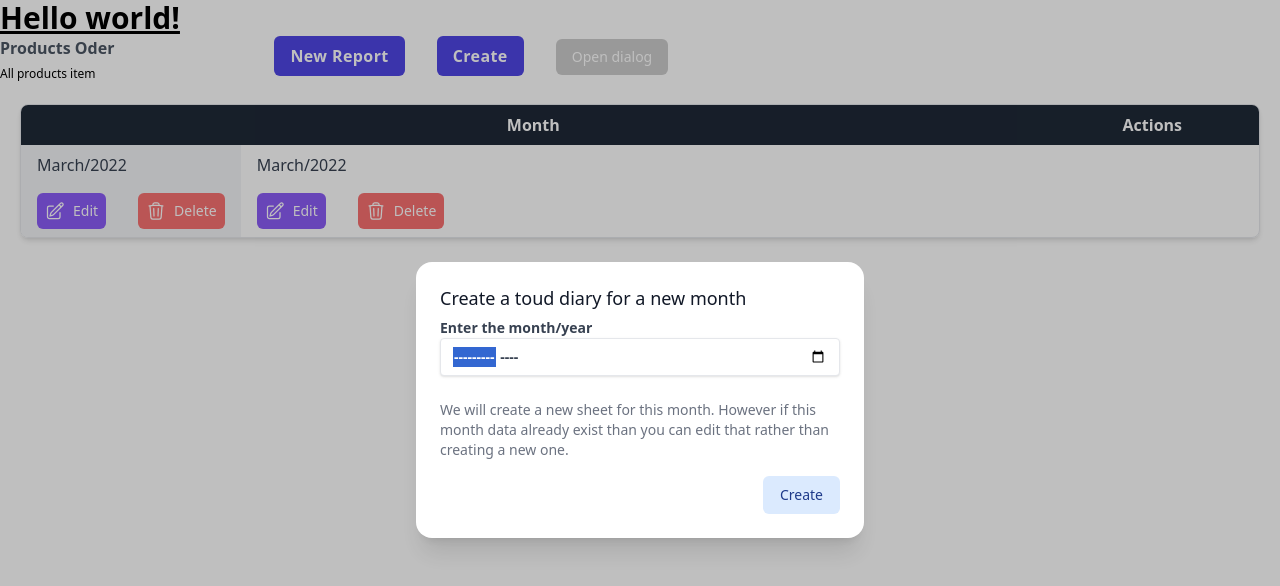
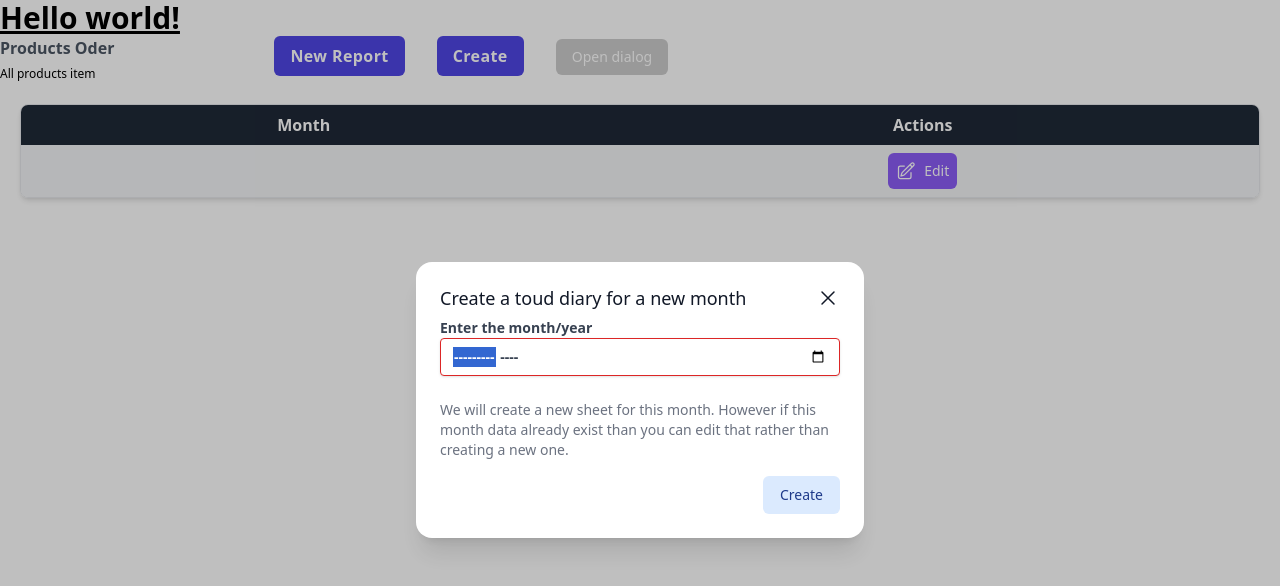
Before and after one commit to vipansh/tour-diary, a Next.js app: page / in a window 1280 px wide. Both pictures are taken after a click on the button "Open dialog". Shown: the top 586 px of the page. Built offline with nearby package versions, Linux system fonts and the light colour scheme.

Commit message:
update:month name add and deleted func added

```diff
--- a/components/form/index.tsx
+++ b/components/form/index.tsx
@@ -3,9 +3,7 @@ import React from "react";
 type Props = {};
 
 const Form = ({}: Props) => {
-  return <div>
-
-  </div>;
+  return <div></div>;
 };
 
 export default Form;
--- a/components/header/Header.tsx
+++ b/components/header/Header.tsx
@@ -1,5 +1,5 @@
-import React from "react";
-
+import React, { useEffect, useRef } from "react";
+import { ToastContainer, toast } from "react-toastify";
 type Props = {};
 
 const Header = (props: Props) => {
@@ -42,6 +42,8 @@ export default Header;
 
 import { Dialog, Transition } from "@headlessui/react";
 import { Fragment, useState } from "react";
+import { useTourDiaryDetails } from "../../data";
+import { format } from "date-fns";
 
 type MyModalProps = {
   isOpen: boolean;
@@ -49,8 +51,72 @@ type MyModalProps = {
 };
 
 function MyModal({ isOpen, closeModal }: MyModalProps) {
+  const inputRef = useRef<HTMLInputElement>(null);
+  const { details, addMonth } = useTourDiaryDetails();
+
+  const [error, setError] = useState({
+    showError: false,
+    message: "",
+  });
+
+  const notify = () => {
+    setError({
+      showError: true,
+      message: "This field is required",
+    });
+    toast("Enter the month and year");
+  };
+
+  function hasMonth(newMonth: string): boolean {
+    // Iterate over the elements in the props array
+    for (const prop of details) {
+      // Check if the monthName property is defined in the prop object
+      // and if the value of monthName is equal to the newMonth string
+      console.log(prop, prop.monthName, newMonth);
+      if (prop.monthName !== undefined && prop.monthName === newMonth) {
+        return true;
+      }
+    }
+    return false;
+  }
+
+  const creatNewFile = () => {
+    console.log("create a new file");
+    const value = (inputRef.current as HTMLInputElement).value;
+    if (value) {
+      if (details) {
+        if (hasMonth(format(new Date(value), "MMMM-yyyy"))) {
+          toast.error("Month and year already exist");
+          setError({
+            showError: true,
+            message: `${format(
+              new Date(value),
+              "MMMM-yyyy"
+            )} Month and year already exist`,
+          });
+          if (inputRef.current) {
+            inputRef.current.value = "";
+          }
+          return;
+        }
+        addMonth(value);
+        toast.success("Month and year sucessufly added");
+        closeModal();
+      } else {
+        addMonth(value);
+      }
+    } else {
+      notify();
+      console.log(value);
+    }
+  };
+
+  useEffect(() => {
+    inputRef.current?.focus();
+  }, []);
+
   return (
-    <>
+    <div>
       <Transition appear show={isOpen} as={Fragment}>
         <Dialog as="div" className="relative z-10" onClose={closeModal}>
           <Transition.Child
@@ -81,7 +147,24 @@ function MyModal({ isOpen, closeModal }: MyModalProps) {
                     as="h3"
                     className="text-lg font-medium leading-6 text-gray-900"
                   >
-                    Create a toud diary for a new month
+                    <div className="flex justify-between">
+                      Create a toud diary for a new month
+                      <svg
+                        xmlns="http://www.w3.org/2000/svg"
+                        fill="none"
+                        viewBox="0 0 24 24"
+                        stroke-width="1.5"
+                        stroke="currentColor"
+                        className="w-6 h-6 cursor-pointer"
+                        onClick={closeModal}
+                      >
+                        <path
+                          stroke-linecap="round"
+                          stroke-linejoin="round"
+                          d="M6 18L18 6M6 6l12 12"
+                        />
+                      </svg>
+                    </div>
                   </Dialog.Title>
                   <div className="mt-2">
                     <p className="text-sm text-gray-500">
@@ -92,10 +175,26 @@ function MyModal({ isOpen, closeModal }: MyModalProps) {
                         >
                           Enter the month/year
                           <input
-                            className="shadow appearance-none border rounded w-full py-2 px-3 text-gray-700 leading-tight focus:outline-none focus:shadow-outline"
+                            className={
+                              "shadow appearance-none border rounded w-full py-2 px-3 text-gray-700 leading-tight focus:outline-none focus:shadow-outline " +
+                              `${error ? " border-red-600" : ""}`
+                            }
                             id="month-year"
                             type="month"
+                            ref={inputRef}
+                            onChange={() => {
+                              error.showError &&
+                                setError({
+                                  showError: false,
+                                  message: "",
+                                });
+                            }}
                           />
+                          {error.showError && (
+                            <span className=" text-red-500">
+                              {error.message}
+                            </span>
+                          )}
                         </label>
                       </div>
                       We will create a new sheet for this month. However if this
@@ -108,7 +207,7 @@ function MyModal({ isOpen, closeModal }: MyModalProps) {
                     <button
                       type="button"
                       className="inline-flex justify-center rounded-md border border-transparent bg-blue-100 px-4 py-2 text-sm font-medium text-blue-900 hover:bg-blue-200 focus:outline-none focus-visible:ring-2 focus-visible:ring-blue-500 focus-visible:ring-offset-2"
-                      onClick={closeModal}
+                      onClick={creatNewFile}
                     >
                       Create
                     </button>
@@ -119,6 +218,6 @@ function MyModal({ isOpen, closeModal }: MyModalProps) {
           </div>
         </Dialog>
       </Transition>
-    </>
+    </div>
   );
 }
--- a/components/tabelData/DeleteButton.tsx
+++ b/components/tabelData/DeleteButton.tsx
@@ -1,10 +1,16 @@
 import React, { SVGProps } from "react";
 import { Fragment, useState } from "react";
 import { Dialog, Transition } from "@headlessui/react";
+import { useTourDiaryDetails } from "../../data";
+import { toast } from "react-toastify";
 
-type Props = {};
+type Props = {
+  monthName: string;
+};
 
-const DeleteButton = (props: Props) => {
+const DeleteButton = ({ monthName }: Props) => {
+  const { deleteMonth } = useTourDiaryDetails();
+
   let [isOpen, setIsOpen] = useState(false);
 
   function closeModal() {
@@ -14,6 +20,12 @@ const DeleteButton = (props: Props) => {
   function openModal() {
     setIsOpen(true);
   }
+
+  const deleteMonthData = () => {
+    toast.info(`${monthName} deleted successfully`);
+    deleteMonth(monthName);
+    closeModal();
+  };
 
   return (
     <>
@@ -43,41 +55,53 @@ const DeleteButton = (props: Props) => {
                 leaveTo="opacity-0 scale-95"
               >
                 <Dialog.Panel className="w-full max-w-md transform overflow-hidden rounded-2xl bg-white p-6 text-left align-middle shadow-xl transition-all">
-                  <Dialog.Description>
-                    <div className="text-center p-5 flex-auto justify-center">
+                  <Dialog.Title
+                    as="h3"
+                    className="text-lg font-medium leading-6 text-gray-900"
+                  >
+                    <div className="flex justify-between text-red-500">
+                      Are you sure you want to delete this data ?
                       <svg
                         xmlns="http://www.w3.org/2000/svg"
-                        className="w-16 h-16 flex items-center text-red-500 mx-auto"
-                        viewBox="0 0 20 20"
-                        fill="currentColor"
+                        fill="none"
+                        viewBox="0 0 24 24"
+                        stroke-width="1.5"
+                        stroke="currentColor"
+                        className="w-6 h-6 cursor-pointer"
+                        onClick={closeModal}
                       >
                         <path
-                          fill-rule="evenodd"
-                          d="M9 2a1 1 0 00-.894.553L7.382 4H4a1 1 0 000 2v10a2 2 0 002 2h8a2 2 0 002-2V6a1 1 0 100-2h-3.382l-.724-1.447A1 1 0 0011 2H9zM7 8a1 1 0 012 0v6a1 1 0 11-2 0V8zm5-1a1 1 0 00-1 1v6a1 1 0 102 0V8a1 1 0 00-1-1z"
-                          clip-rule="evenodd"
+                          stroke-linecap="round"
+                          stroke-linejoin="round"
+                          d="M6 18L18 6M6 6l12 12"
                         />
                       </svg>
-                      <h2 className="text-xl font-bold py-4 ">Are you sure?</h2>
-                      <p className="text-sm text-gray-500 px-8">
-                        Do you really want to delete your data? This process
-                        cannot be undone
+                    </div>
+                  </Dialog.Title>
+                  <div className="mt-2">
+                    <p className="text-sm text-gray-500">
+                      Are you sure you want to delete the data for {monthName}.
+                      This action cannot be undone and the data will be
+                      permanently deleted.
                     </p>
                   </div>
-                    <div className="p-3  mt-2 text-center space-x-4 md:block">
+
+                  <div className="mt-4 flex justify-end space-x-8">
                     <button
-                        className="mb-2 md:mb-0 bg-white px-5 py-2 text-sm shadow-sm font-medium tracking-wider border text-gray-600 rounded-full hover:shadow-lg hover:bg-gray-100"
+                      type="button"
+                      className="inline-flex justify-center rounded-md border border-transparent bg-blue-100 px-4 py-2 text-sm font-medium text-blue-900 hover:bg-blue-200 focus:outline-none focus-visible:ring-2 focus-visible:ring-blue-500 focus-visible:ring-offset-2"
                       onClick={closeModal}
                     >
-                        Cancel
+                      Back
                     </button>
                     <button
-                        className="mb-2 md:mb-0 bg-red-500 border border-red-500 px-5 py-2 text-sm shadow-sm font-medium tracking-wider text-white rounded-full hover:shadow-lg hover:bg-red-600"
-                        onClick={closeModal}
+                      type="button"
+                      className="inline-flex justify-center rounded-md border border-transparent bg-red-100 px-4 py-2 text-sm font-medium text-red-900 hover:bg-red-200 focus:outline-none focus-visible:ring-2 focus-visible:ring-red-500 focus-visible:ring-offset-2"
+                      onClick={deleteMonthData}
                     >
                       Delete
                     </button>
                   </div>
-                  </Dialog.Description>
                 </Dialog.Panel>
               </Transition.Child>
             </div>
@@ -110,14 +134,14 @@ const DeleteActiveIcon: React.FC<DeleteActiveIconProps> = (props) => {
       xmlns="http://www.w3.org/2000/svg"
       fill="none"
       viewBox="0 0 24 24"
-      stroke-width="1.5"
+      strokeWidth="1.5"
       stroke="currentColor"
       className="w-6 h-6"
       {...props}
     >
       <path
-        stroke-linecap="round"
-        stroke-linejoin="round"
+        strokeLinecap="round"
+        strokeLinejoin="round"
         d="M14.74 9l-.346 9m-4.788 0L9.26 9m9.968-3.21c.342.052.682.107 1.022.166m-1.022-.165L18.16 19.673a2.25 2.25 0 01-2.244 2.077H8.084a2.25 2.25 0 01-2.244-2.077L4.772 5.79m14.456 0a48.108 48.108 0 00-3.478-.397m-12 .562c.34-.059.68-.114 1.022-.165m0 0a48.11 48.11 0 013.478-.397m7.5 0v-.916c0-1.18-.91-2.164-2.09-2.201a51.964 51.964 0 00-3.32 0c-1.18.037-2.09 1.022-2.09 2.201v.916m7.5 0a48.667 48.667 0 00-7.5 0"
       />
     </svg>
--- a/components/tabelData/EditButton.tsx
+++ b/components/tabelData/EditButton.tsx
@@ -26,14 +26,14 @@ const EditIcon: React.FC<EditIconProps> = (props) => {
       xmlns="http://www.w3.org/2000/svg"
       fill="none"
       viewBox="0 0 24 24"
-      stroke-width="1.5"
+      strokeWidth="1.5"
       stroke="currentColor"
       className="w-6 h-6"
       {...props}
     >
       <path
-        stroke-linecap="round"
-        stroke-linejoin="round"
+        strokeLinecap="round"
+        strokeLinejoin="round"
         d="M16.862 4.487l1.687-1.688a1.875 1.875 0 112.652 2.652L10.582 16.07a4.5 4.5 0 01-1.897 1.13L6 18l.8-2.685a4.5 4.5 0 011.13-1.897l8.932-8.931zm0 0L19.5 7.125M18 14v4.75A2.25 2.25 0 0115.75 21H5.25A2.25 2.25 0 013 18.75V8.25A2.25 2.25 0 015.25 6H10"
       />
     </svg>
--- a/components/tabelData/Index.tsx
+++ b/components/tabelData/Index.tsx
@@ -1,21 +1,27 @@
-import React from "react";
+"use client";
+
+import React, { useEffect, useState } from "react";
+import { useTourDiaryDetails } from "../../data";
 import TableRow from "./TableRow";
 
 type Props = {};
 
 const TabelData = (props: Props) => {
+  const { details } = useTourDiaryDetails();
+  console.log(details);
   return (
     <div className="overflow-hidden rounded-lg border border-gray-200 shadow-md m-5">
       <table className="table-auto w-full">
-        <thead className="bg-gray-800 text-white">
+        <thead className="bg-gray-800 text-white ">
           <tr>
             <th className="px-4 py-2">Month</th>
             <th className="px-4 py-2">Actions</th>
           </tr>
         </thead>
-        <tbody className="text-gray-700 flex justify-content">
-          <TableRow />
-          <TableRow />
+        <tbody className="text-gray-700 ">
+          {details.map((data, index) => {
+            return <TableRow key={index} data={data} />;
+          })}
         </tbody>
       </table>
     </div>
--- a/components/tabelData/TableRow.tsx
+++ b/components/tabelData/TableRow.tsx
@@ -1,16 +1,21 @@
+import { format } from "date-fns";
 import React from "react";
+import { OneMonthDetiailsProp } from "../../data";
 import DeleteButton from "./DeleteButton";
 import EditButton from "./EditButton";
 
-type Props = {};
+type Props = {
+  data: OneMonthDetiailsProp;
+};
 
-const TableRow = (props: Props) => {
+const TableRow = ({ data }: Props) => {
+  console.log(data);
   return (
     <tr className="odd:bg-gray-100">
-      <td className="px-4 py-2">March/2022</td>
-      <td className="px-4 py-2 flex space-x-8 ">
+      <td className="px-4 py-2 flex-1">{data.monthName}</td>
+      <td className="px-4 py-2 flex space-x-8 align-middle justify-center ">
         <EditButton />
-        <DeleteButton />
+        {data.monthName && <DeleteButton monthName={data.monthName} />}
       </td>
     </tr>
   );
--- /dev/null
+++ b/data/index.ts
@@ -0,0 +1,2 @@
+export * from "./tourDiary.store";
+export * from "./tourDiary.types";
--- /dev/null
+++ b/data/tourDiary.store.ts
@@ -0,0 +1,82 @@
+import { format } from "date-fns";
+import create from "zustand";
+import { addLocalStorageItem, STORAGE_KEYS } from "../utils/localStorage";
+// import storage from "shared/utils/storage";
+
+import {
+  TourDiaryDetailsStore,
+  TourDiaryDetailsState,
+  OneDayDetailsProps,
+  OneMonthDetiailsProp,
+} from "./tourDiary.types";
+
+const defaultDateviseData: OneDayDetailsProps[] = [
+  {
+    date: "", //"2022-06-15",
+    startingPoint: {
+      name: "", //"New York City";
+      startTime: "", // "8:00 AM";
+      endTime: "", // "10:00 AM";
+    },
+    endPoint: {
+      name: "", //"New York City";
+      startTime: "", // "8:00 AM";
+      endTime: "", // "10:00 AM";
+    },
+    distanceByBus: 12, //3000,
+    distanceOnFoot: 1, //10,}
+    note: "",
+  },
+];
+
+const defaultState: TourDiaryDetailsState = {
+  details: [
+    {
+      monthName: "",
+      data: defaultDateviseData,
+    },
+  ],
+};
+
+export const useTourDiaryDetails = create<TourDiaryDetailsStore>((set) => ({
+  ...defaultState,
+
+  addMonth: (value: string) => {
+    console.log("create a new file");
+
+    set((state) => {
+      const newState: OneMonthDetiailsProp[] = [
+        ...state.details,
+        {
+          monthName: format(new Date(value), "MMMM-yyyy"),
+          data: [],
+        },
+      ];
+      addLocalStorageItem(
+        STORAGE_KEYS.MONTH_DATA_LIST,
+        JSON.stringify(newState)
+      );
+      return {
+        ...state,
+        details: newState,
+      };
+    });
+  },
+
+  deleteMonth(monthName: string) {
+    set((state) => {
+      const newDetails = state.details.filter(
+        (detail) => detail.monthName !== monthName
+      );
+      addLocalStorageItem(
+        STORAGE_KEYS.MONTH_DATA_LIST,
+        JSON.stringify(newDetails)
+      );
+      return {
+        ...state,
+        details: newDetails,
+      };
+    });
+  },
+  clearTourDiaryDetails: () => set(defaultState),
+}));
--- a/package.json
+++ b/package.json
@@ -14,12 +14,15 @@
     "@types/node": "18.11.18",
     "@types/react": "18.0.26",
     "@types/react-dom": "18.0.10",
+    "date-fns": "^2.29.3",
     "eslint": "8.31.0",
     "eslint-config-next": "13.1.1",
     "next": "13.1.1",
     "react": "18.2.0",
     "react-dom": "18.2.0",
-    "typescript": "4.9.4"
+    "react-toastify": "^9.1.1",
+    "typescript": "4.9.4",
+    "zustand": "^4.2.0"
   },
   "devDependencies": {
     "autoprefixer": "^10.4.13",
--- a/pages/_app.tsx
+++ b/pages/_app.tsx
@@ -1,6 +1,25 @@
-import '../styles/globals.css'
-import type { AppProps } from 'next/app'
+import "../styles/globals.css";
+import type { AppProps } from "next/app";
+import { ToastContainer, toast, Zoom } from "react-toastify";
+import "react-toastify/dist/ReactToastify.css";
 
 export default function App({ Component, pageProps }: AppProps) {
-  return <Component {...pageProps} />
+  return (
+    <>
+      <ToastContainer
+        position="top-center"
+        autoClose={5000}
+        hideProgressBar={false}
+        newestOnTop={false}
+        closeOnClick
+        rtl={false}
+        pauseOnFocusLoss
+        draggable
+        pauseOnHover
+        theme="light"
+        transition={Zoom}
+      />
+      <Component {...pageProps} />
+    </>
+  );
 }
--- /dev/null
+++ b/utils/localStorage.ts
@@ -0,0 +1,45 @@
+function addLocalStorageItem(key: string, value: string): void {
+  try {
+    localStorage.setItem(key, value);
+  } catch (e) {
+    throw new Error("Error adding item to local storage: " + e);
+  }
+}
+
+function updateLocalStorageItem(key: string, value: string): void {
+  try {
+    localStorage.setItem(key, value);
+  } catch (e) {
+    throw new Error("Error updating item in local storage: " + e);
+  }
+}
+
+function removeLocalStorageItem(key: string): void {
+  try {
+    localStorage.removeItem(key);
+  } catch (e) {
+    throw new Error("Error removing item from local storage: " + e);
+  }
+}
+function getLocalStorageItem(key: string): string | null {
+  try {
+    if (typeof window !== "undefined") {
+      const value = localStorage.getItem(key);
+      return value || "";
+    }
+    return "";
+  } catch (e) {
+    throw new Error(`Error getting item from local storage: ${e}`);
+  }
+}
+
+export {
+  addLocalStorageItem,
+  updateLocalStorageItem,
+  removeLocalStorageItem,
+  getLocalStorageItem,
+};
+
+export const STORAGE_KEYS = {
+  MONTH_DATA_LIST: "monthDataList",
+};
```
Also changed, not shown: data/tourDiary.types.ts (added, +32 -0 lines), 1 other file (tests, documents, lock files or other folders). Lines whose indentation alone changed are shown as unchanged.
